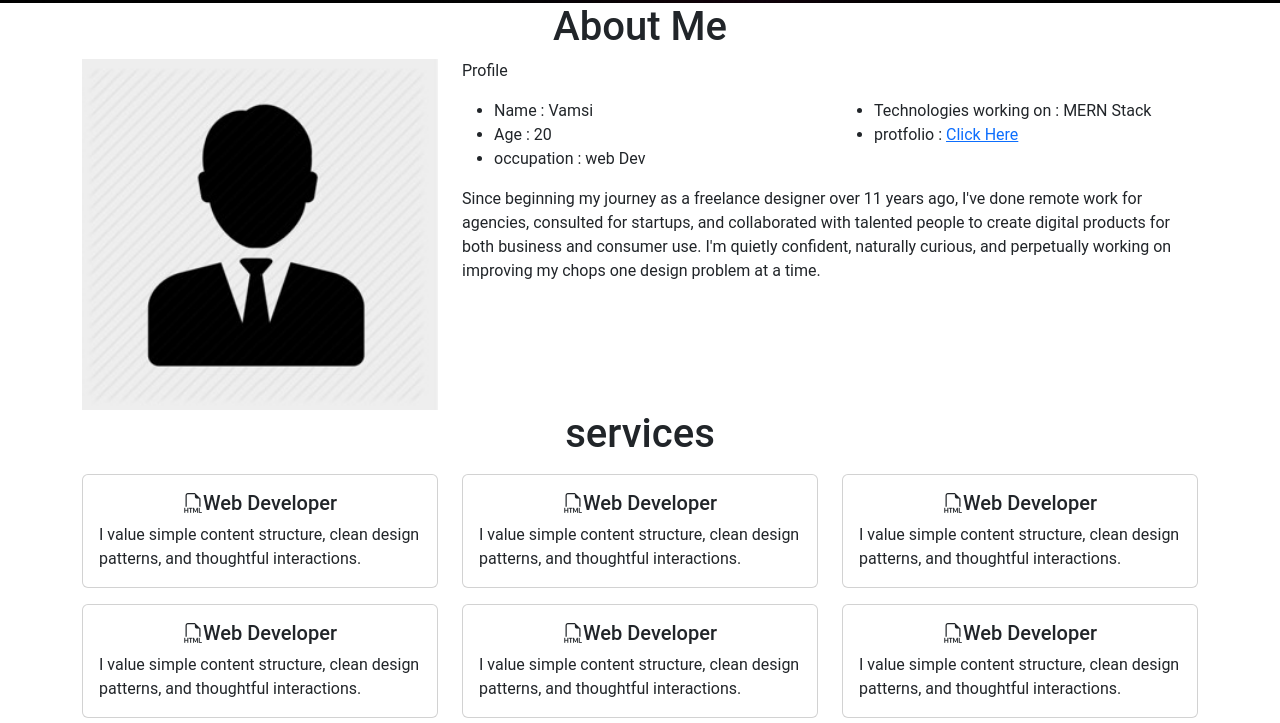
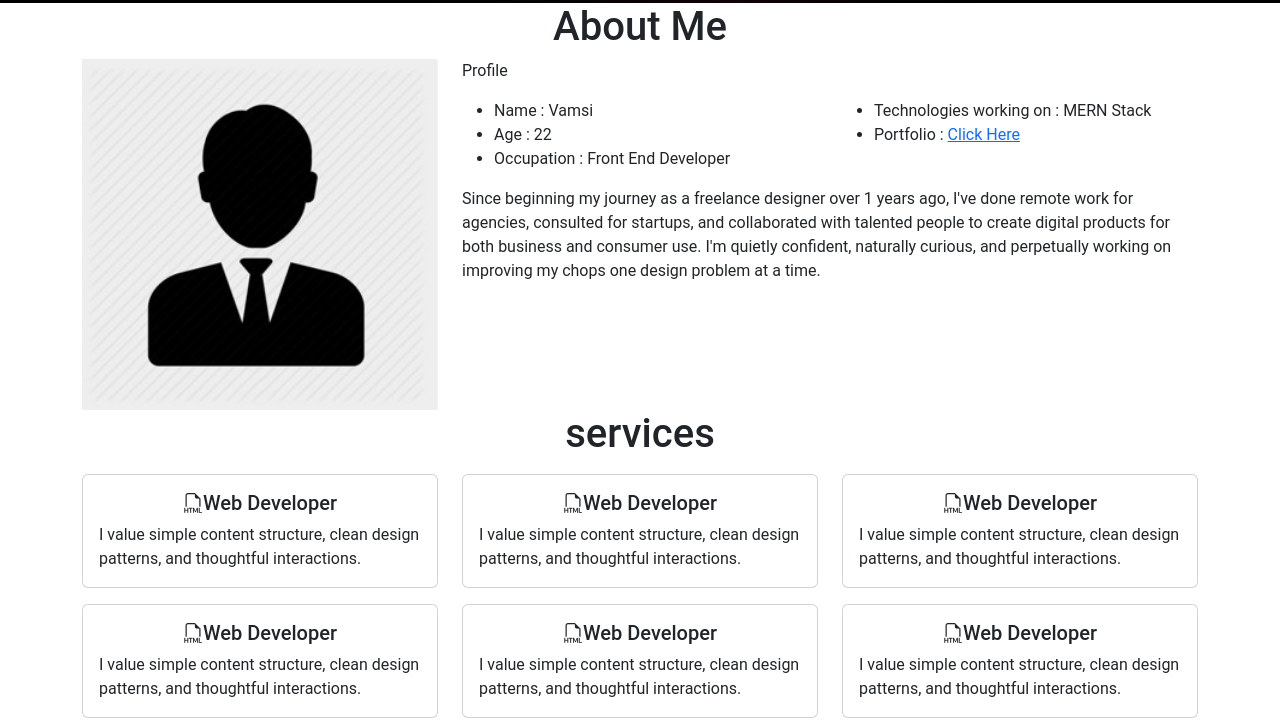
Before and after one commit to mevamsireddy/Simple-Portfolio-site, a plain HTML site: page index.html in a window 1280 px wide. Shown: the part 797-1520 px from the top of the page. Drawn offline with nearby package versions, Linux system fonts and the light colour scheme; a web font is replaced by a local one.

Commit message:
New commit

```diff
--- a/index.html
+++ b/index.html
@@ -65,25 +65,25 @@
       <div class="col-md-4" data-aos="zoom-in">
         <img src="/images/profile.jpg" alt="PassportPicture" class="card-img img-fluid">
       </div>
-      <div class="col-md-8">
+      <div class="col-md-8 text-bold">
         <p> Profile</p>
         <div class="row">
           <div class="col-md-6">
             <ul>
               <li>Name : Vamsi</li>
-              <li>Age : 20</li>
-              <li>occupation : web Dev</li>
+              <li>Age : 22</li>
+              <li>Occupation : Front End Developer</li>
             </ul>
           </div>
           <div class="col-md-6">
             <ul>
               <li>Technologies working on : MERN Stack</li>
-              <li>protfolio : <a href="" target="_blank" rel="noopener noreferrer"> Click Here </a></li>
+              <li>Portfolio : <a href="" target="_blank" rel="noopener noreferrer"> Click Here </a></li>
             </ul>
           </div>
         </div>
         <div class="row">
-          <p>Since beginning my journey as a freelance designer over 11 years ago, I've done remote work for agencies, consulted for startups, and collaborated with talented people to create digital products for both business and consumer use. I'm quietly confident, naturally curious, and perpetually working on improving my chops one design problem at a time.</p>
+          <p>Since beginning my journey as a freelance designer over 1 years ago, I've done remote work for agencies, consulted for startups, and collaborated with talented people to create digital products for both business and consumer use. I'm quietly confident, naturally curious, and perpetually working on improving my chops one design problem at a time.</p>
         </div>
       </div>
     </div>
```
